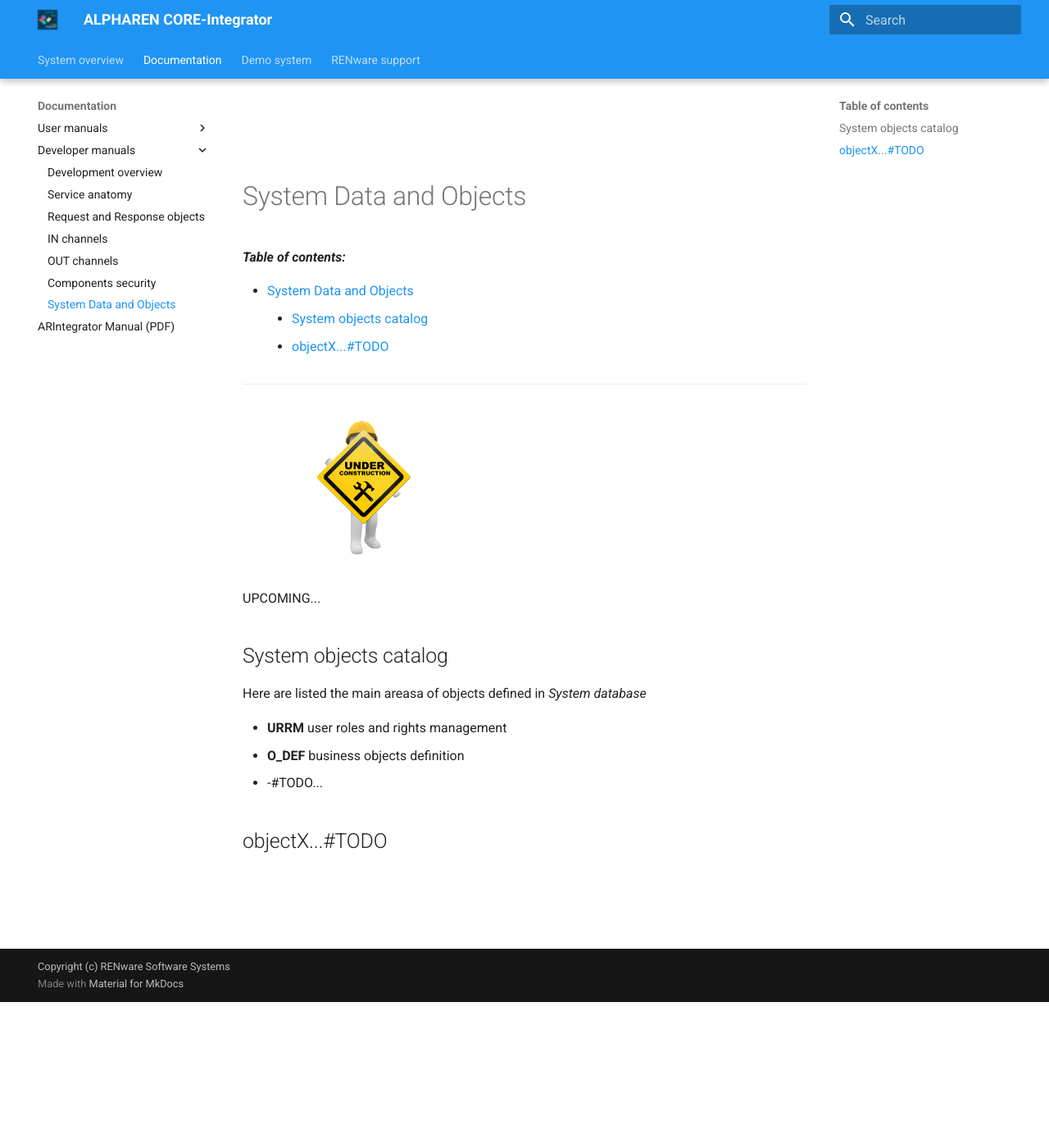
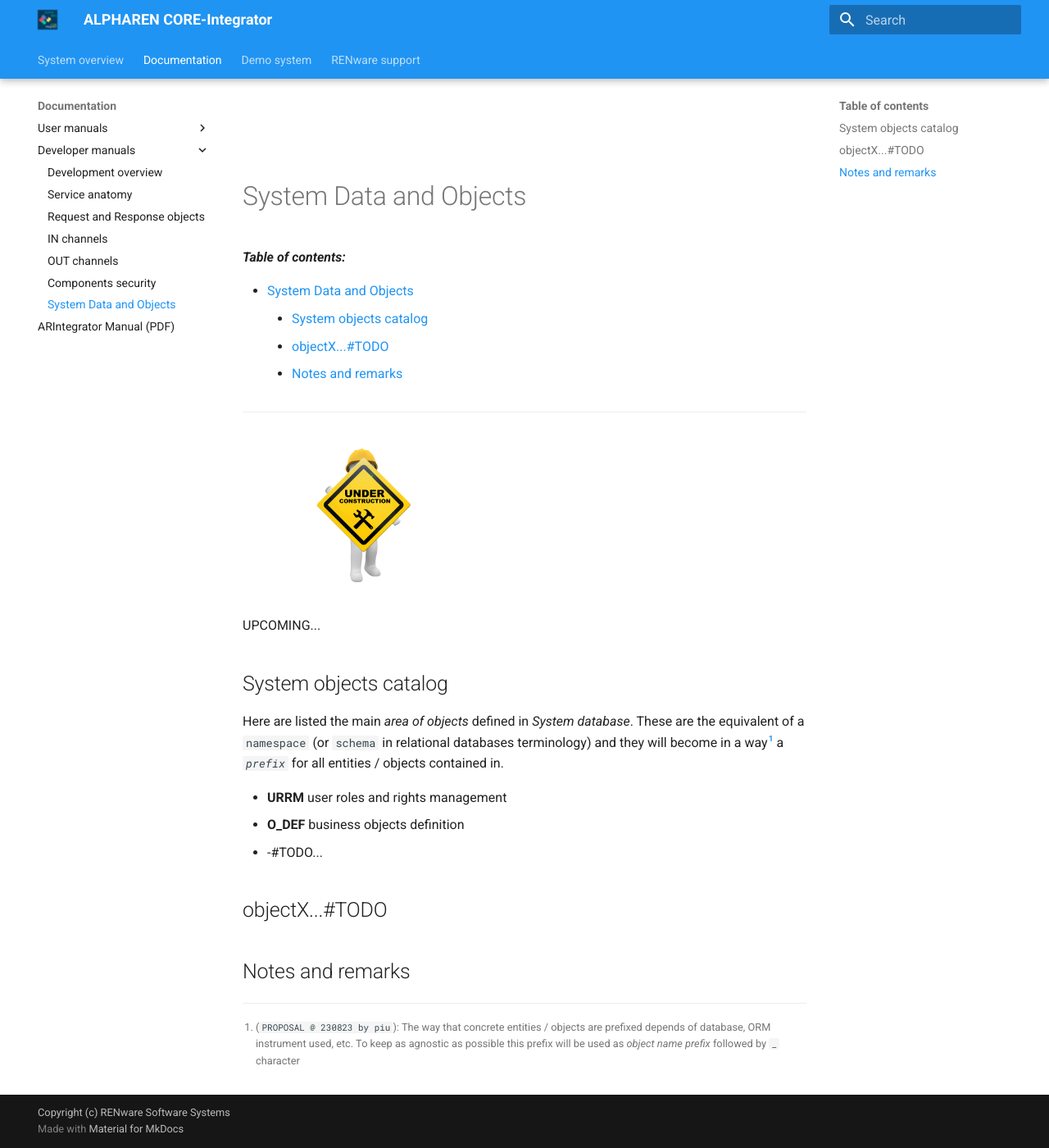
Before and after one commit to petre-renware/arint, an MkDocs documentation site: the page built from doc_src/810-DSGN/810.03-System_Data_and_Objects.md, in a window 1280 px wide and 1400 px high, scrolled down 178 px. Shown: the whole window at 82% size. Built offline with MkDocs 1.6.1 and Material for MkDocs 9.7.7, drawn with Linux system fonts in a browser that asks for light colours.

Commit message:
Update 810.03-System_Data_and_Objects.md

```diff
--- a/doc_src/810-DSGN/810.03-System_Data_and_Objects.md
+++ b/doc_src/810-DSGN/810.03-System_Data_and_Objects.md
@@ -19,7 +19,7 @@ UPCOMING...
 
 ## System objects catalog
 
-Here are listed the main areasa of objects defined in *System database*
+Here are listed the main *area of objects* defined in *System database*. These are the equivalent of a `namespace` (or `schema` in relational databases terminology) and they will become in a way[^1] a *`prefix`* for all entities / objects contained in.
 
 * **URRM** user roles and rights management
 * **O_DEF** business objects definition
@@ -28,3 +28,14 @@ Here are listed the main areasa of objects defined in *System database*
 
 
 ## objectX...#TODO
+
+
+
+
+
+
+
+## Notes and remarks
+
+[^1]:
+    (`PROPOSAL @ 230823 by piu`): The way that concrete entities / objects are prefixed depends of database, ORM instrument used, etc. To keep as agnostic as possible this prefix will be used as *object name prefix* followed by `_` character
```
